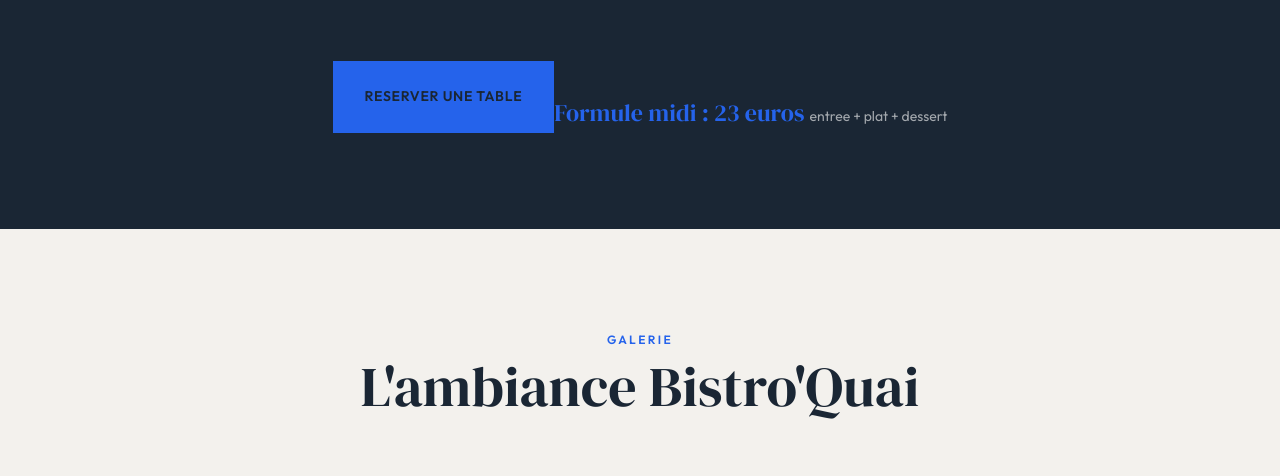
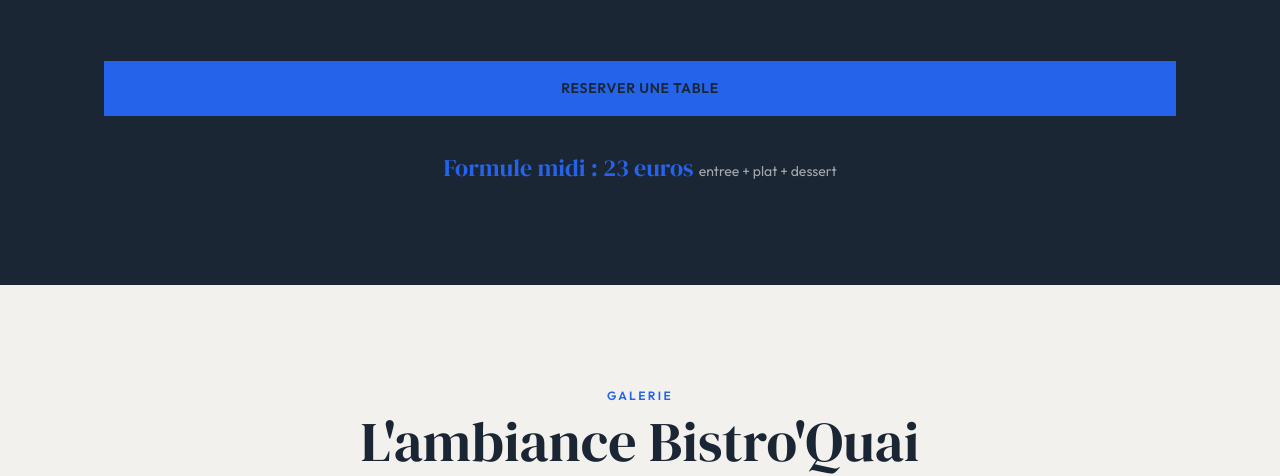
Before and after one commit to yconsulting-cloud/B_Q, a plain HTML site: page index.html in a window 1280 px wide. Shown: the part 2053-2529 px from the top of the page. Drawn offline with Linux system fonts and the light colour scheme.

Commit message:
Update core.css

```diff
--- a/core.css
+++ b/core.css
@@ -103,7 +103,7 @@ ul{list-style:none}
 .services__card-icon{font-size:2.5rem;margin-bottom:1.5rem}
 .services__card-title{font-family:var(--ff-display);font-size:1.5rem;color:var(--c-text-inv);margin-bottom:1rem}
 .services__card-desc{font-size:.875rem;color:rgba(255,255,255,.7);line-height:1.8}
-.services__cta{display:flex;justify-content:center;text-align:center;margin-top:4rem}
+.services__cta{display:flex;flex-direction: column;justify-content:center;text-align:center;margin-top:4rem}
 .services__price{display:inline-block;margin-top:2rem;font-family:var(--ff-display);font-size:1.5rem;color:var(--c-accent)}
 .services__price span{font-size:.875rem;color:rgba(255,255,255,.6);font-family:var(--ff-body)}
 
```
